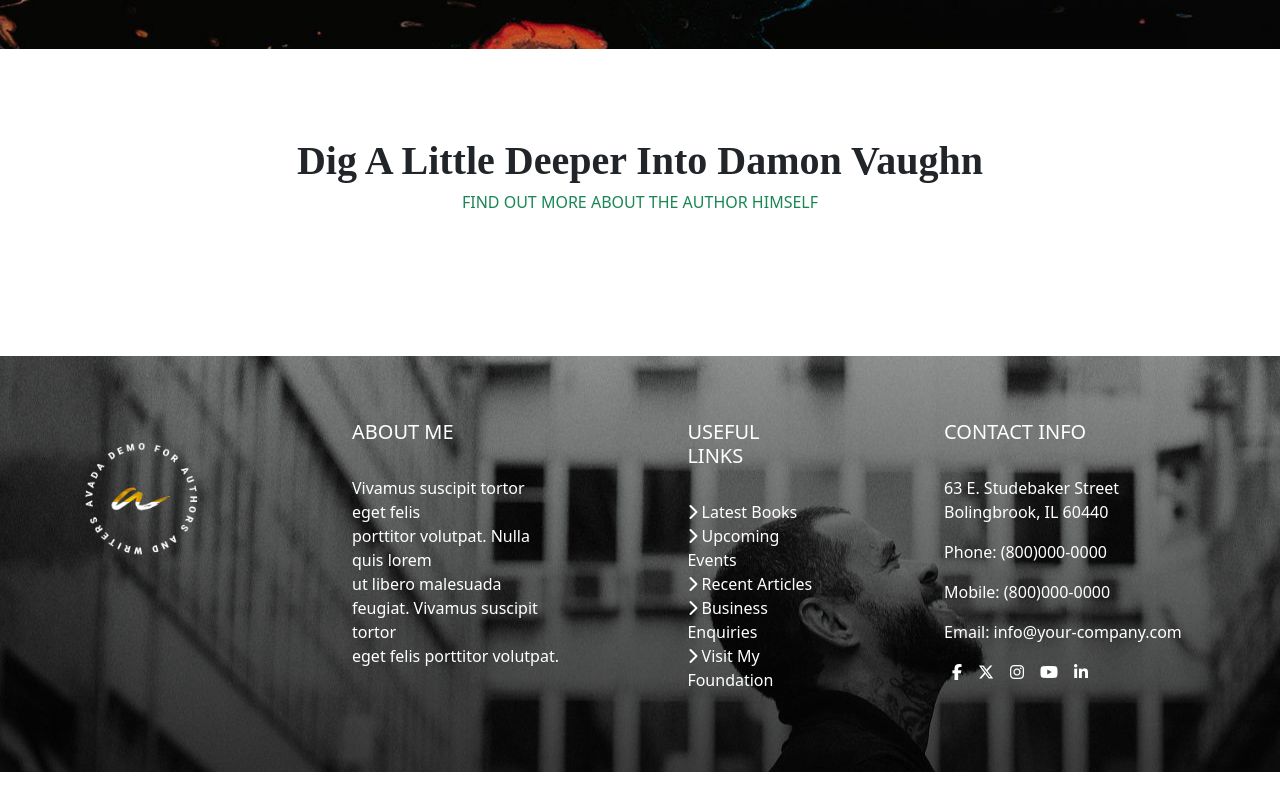
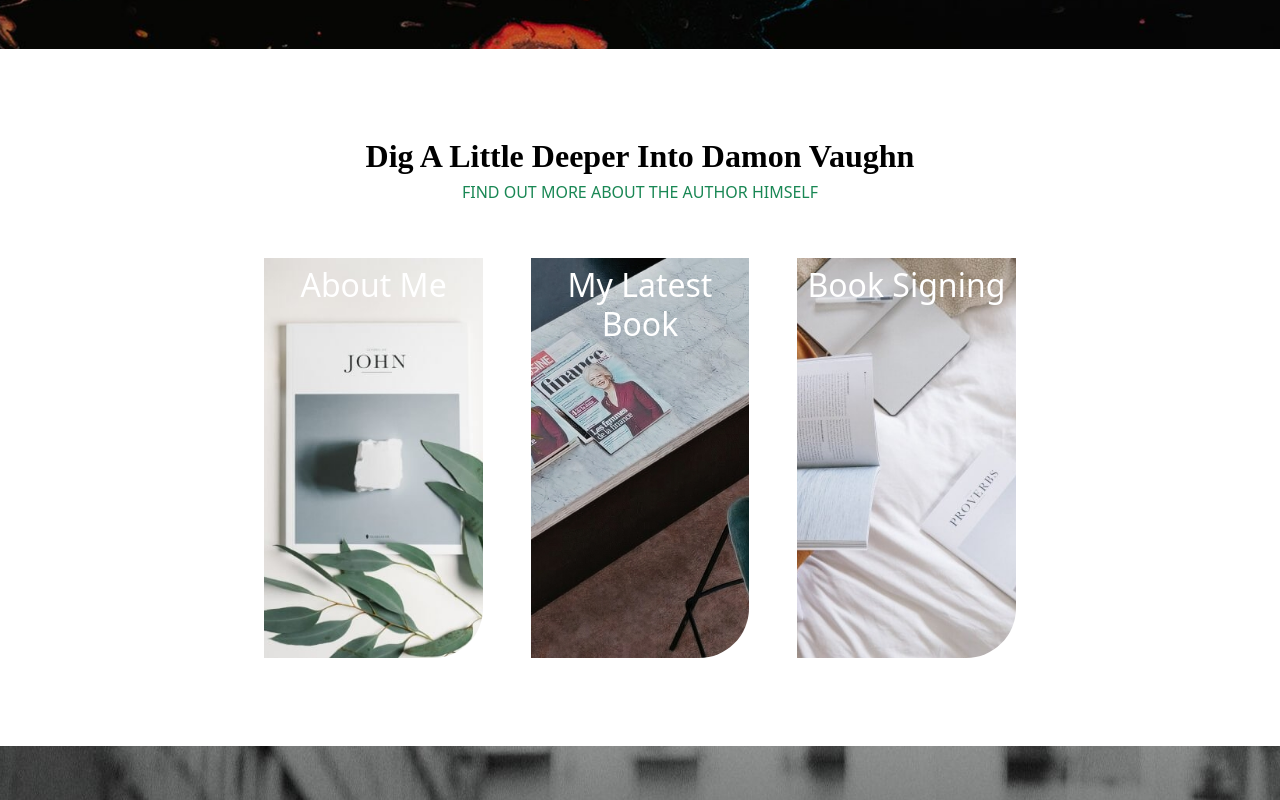
Before and after one commit to Masterkudi/proj-html-vuejs, a Vue app: page / in a window 1280 px wide. Shown: the part 4480-5280 px from the top of the page. Before the commit the page ends 5252 px from the top, so only its background shows below. Built offline with nearby package versions, Linux system fonts and the light colour scheme.

Commit message:
aggiornamento sezione 7a del main

```diff
--- a/src/App.vue
+++ b/src/App.vue
@@ -209,7 +209,7 @@ export default {
       <div class="container-himself">
         <div class="d-flex p-4 justify-content-center">
           <div class="align-items-center text-center">
-            <h2 style="font-family: 'Playfair Display', serif;">Dig A Little Deeper Into Damon Vaughn</h2>
+            <h2 style="font-family: 'Playfair Display', serif; color: #000; font-weight: 600;">Dig A Little Deeper Into Damon Vaughn</h2>
             <h3 class="text-success">FIND OUT MORE ABOUT THE AUTHOR HIMSELF</h3>
           </div>
         </div>
@@ -217,16 +217,19 @@ export default {
           <div class="cols-4 ps-5 pe-5 d-flex justify-content-center">
             <div class="p-4">
               <div class="image-one">
+                <h2 class="p-2 text-center">About Me</h2>
 
               </div>
             </div>
             <div class="p-4">
               <div class="image-two">
+                <h2 class="p-2 text-center">My Latest Book</h2>
 
               </div>
             </div>
             <div class="p-4">
               <div class="image-three">
+                <h2 class="p-2 text-center">Book Signing</h2>
 
               </div>
             </div>
@@ -364,28 +367,46 @@ export default {
   padding: 4rem 10rem;
 }
 .container-himself h2 {
-  font-size: 2.5rem;
-  font-weight: 600;
+  color: #fff;
+  font-size: 2rem;
+  font-weight: 400;
 }
 .container-himself h3 {
   font-size: 1rem;
 }
 
+.image-one {
+  background-image: url(./assets/img/box-1.jpg);
+  border-radius: 0 0 50px 0;
+  background-size: cover;
+  background-position-y: center;
+  background-position-x: center;
+  min-height: 400px;
+
+}
+.image-two {
+  background-image: url(./assets/img/box-4.jpg);
+  border-radius: 0 0 50px 0;
+  background-size: cover;
+  background-position-y: center;
+  background-position-x: center;
+  min-height: 100%;
+}
+.image-three {
+  background-image: url(./assets/img/box-3.jpg);
+  border-radius: 0 0 50px 0;
+  background-size: cover;
+  background-position-y: center;
+  background-position-x: center;
+  min-height: 100%;
+}
+
 .container-himself .row .p-4 {
-  width: 100%;
-  border-radius: 0 0 50px 0;
+  width: 30%;
   transition: transform 0.3s ease-in-out;
 }
 .container-himself .row .p-4:hover {
   transform: scale(1.03);
 }
-.image-one {
-  background-image: url(./assets/img/box-1.jpg);
-}
-.image-two {
-  background-image: url(./assets/img/box-4.jpg);
-}
-.image-three {
-  background-image: url(./assets/img/box-3.jpg);
-}
+
 </style>
--- a/src/components/TheFooter.vue
+++ b/src/components/TheFooter.vue
@@ -43,6 +43,9 @@ export default {
                     </div>
                 </div>
             </div>
+           <div>
+            <h6 class="text-center">© Copyright 2012 - 2023 | Avada Theme by <a href="#">ThemeFusion</a> | All Rights Reserved | Powered by <a href="#">WordPress</a></h6>
+           </div>
         </div>
     </footer>
 </template>
```
